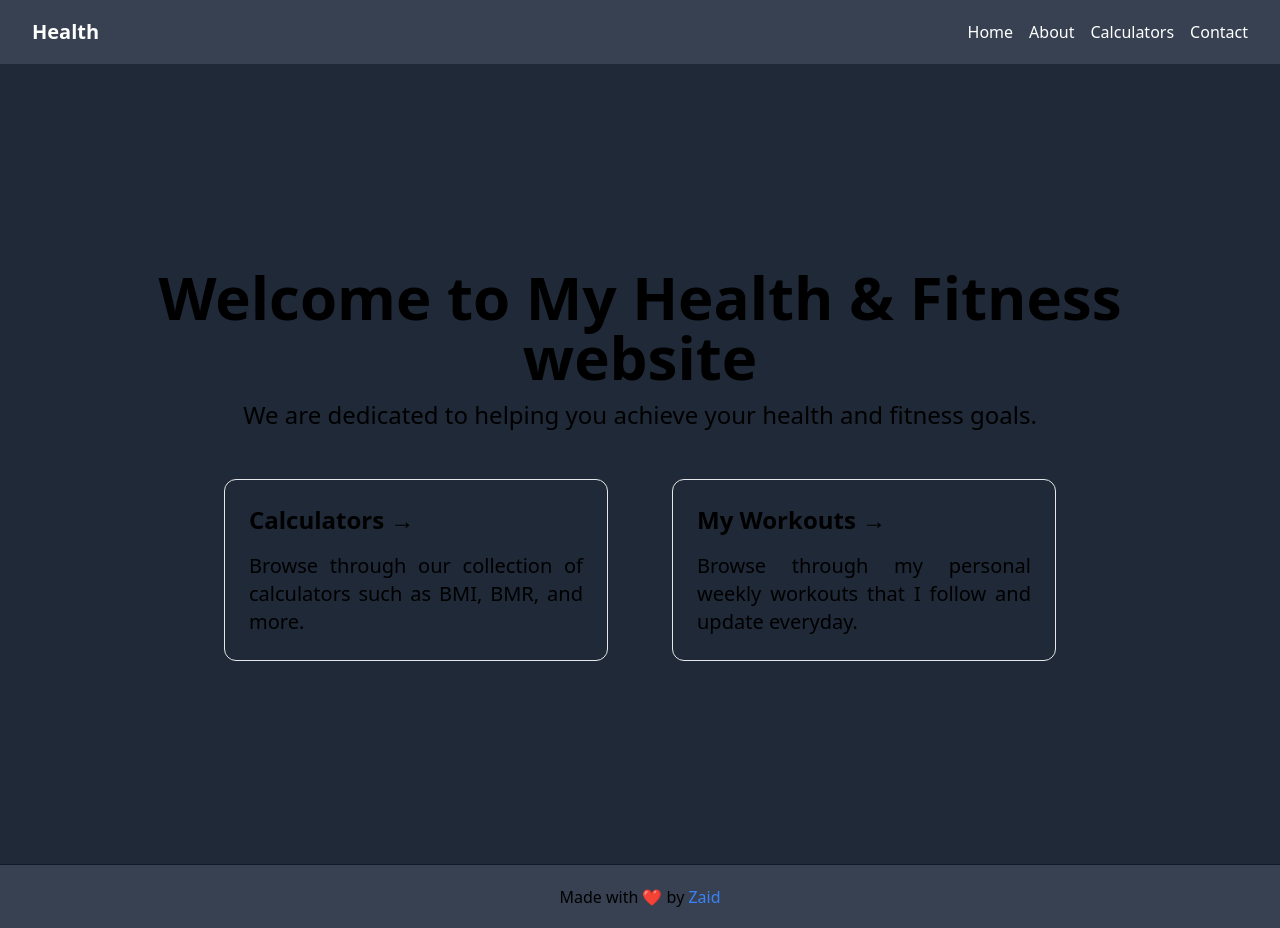
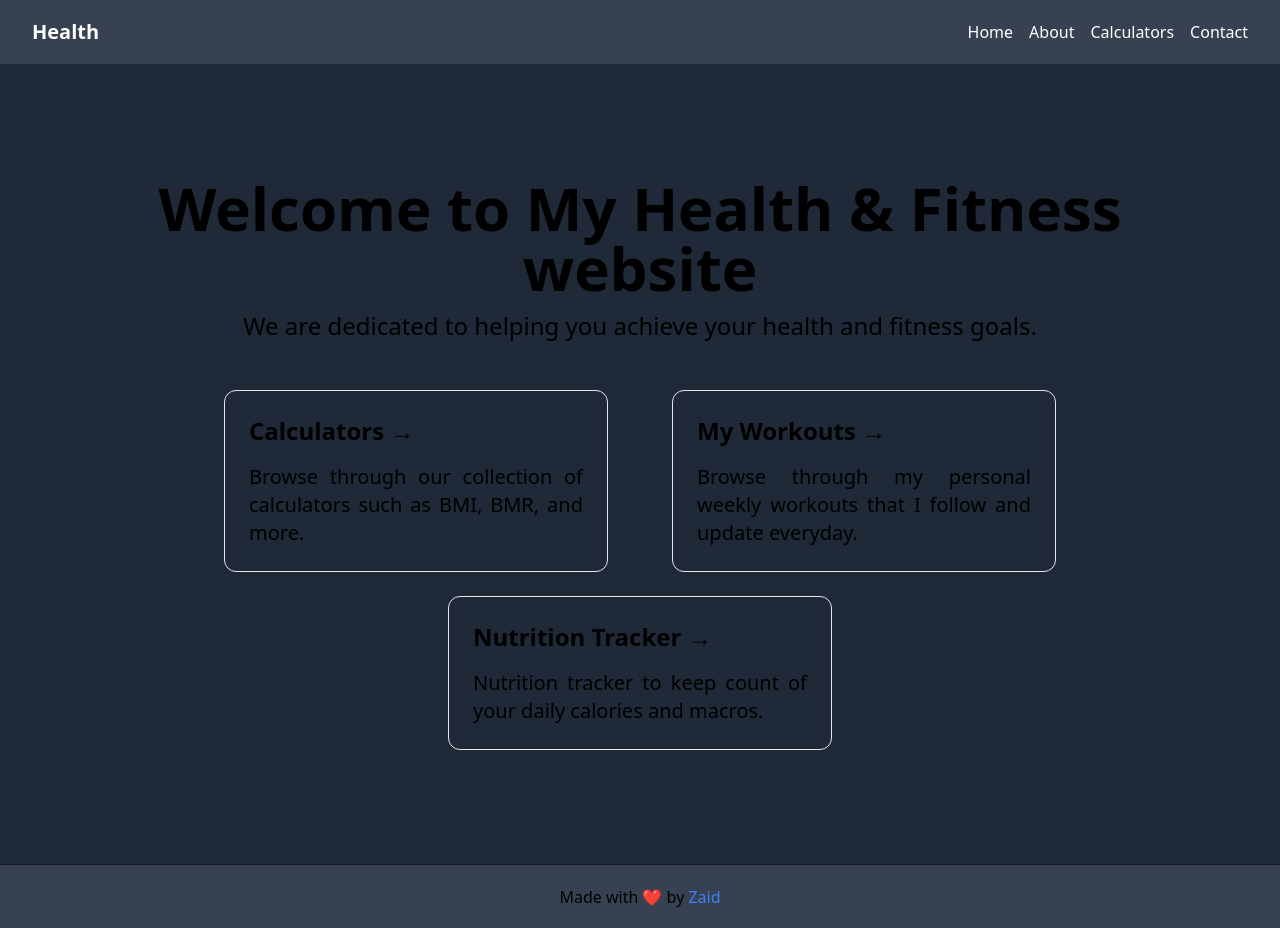
Before and after one commit to 0xzaid/health-and-fitness, a Next.js app: page / in a window 1280 px wide. Built offline with nearby package versions, Linux system fonts and the light colour scheme.

Commit message:
initial nutrition tracker

```diff
--- a/src/pages/index.tsx
+++ b/src/pages/index.tsx
@@ -38,6 +38,13 @@ export default function Home() {
             </p>
           </Link>
 
+          <Link href="#" className="p-6 mt-6 text-left border w-96 rounded-xl hover:text-blue-600 focus:text-blue-600">
+            <h3 className="text-2xl font-bold justify-between">Nutrition Tracker &rarr;</h3>
+            <p className="mt-4 text-xl text-justify">
+              Nutrition tracker to keep count of your daily calories and macros.
+            </p>
+          </Link>
+
 
         </div>
       </main>
```
